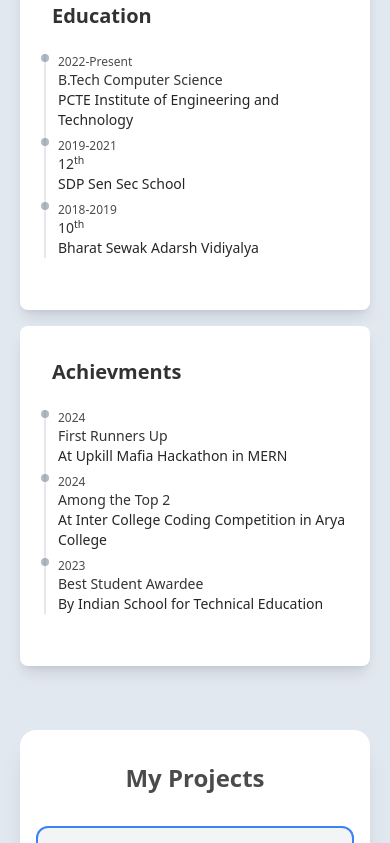
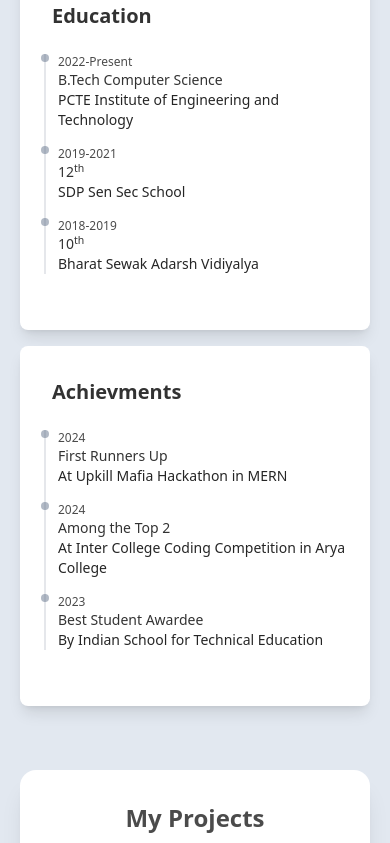
Before and after one commit to Iamaniketgupta/aniketguptaportfolio, a React (Vite) app: page / in a window 390 px wide. Shown: the part 1080-1923 px from the top of the page. Built offline with nearby package versions, Linux system fonts and the light colour scheme.

Commit message:
fix: known bugs

```diff
--- a/src/components/PortfolioPage.jsx
+++ b/src/components/PortfolioPage.jsx
@@ -32,7 +32,7 @@ const PortfolioPage = () => {
 
     return (
         <div className=" min-h-[100vh] bg-slate-200 text-black dark:bg-[#1d232a] duration-500 dark:text-white py-5 p-5 font-sans">
-            <div className="main-wrapper grid grid-cols-1  place-items-start md:grid-cols-2 lg:grid-cols-3 md:gap-5 ">
+            <div className="main-wrapper grid grid-cols-1  place-items-start md:grid-cols-2 lg:grid-cols-3 md:gap-5 max-md:place-items-center ">
                 <div className="personal-details grid grid-cols-1 gap-4 ">
                     {/* Theme */}
                     <div className="bg-white  dark:bg-[#333a42] shadow-lg rounded-lg  pl-6 pr-2 py-4">
@@ -136,21 +136,21 @@ const PortfolioPage = () => {
 
                             <ol className=" border-l-2 pl-3 relative">
                                 <div className="w-2 h-2 rounded-full absolute bg-slate-500 left-[-5px] opacity-50"></div>
-                                <li className="text-sm  mb-2 font-medium">
+                                <li className="text-sm  mb-4 font-medium">
                                     <div className="text-xs opacity-70">2022-Present</div>
                                     <div className="opacity-80">B.Tech Computer Science</div>
                                     <div className="opacity-85">PCTE Institute of Engineering and Technology</div>
 
                                 </li>
                                 <div className="w-2 h-2 rounded-full absolute bg-slate-500 left-[-5px] opacity-50"></div>
-                                <li className="text-sm font-medium mb-2">
+                                <li className="text-sm font-medium mb-4">
                                     <div className="text-xs opacity-70">2019-2021 </div>
                                     <div className="opacity-80">12<sup>th</sup></div>
                                     <div className="opacity-85">SDP Sen Sec School</div>
 
                                 </li>
                                 <div className="w-2 h-2 rounded-full absolute bg-slate-500 left-[-5px] opacity-50"></div>
-                                <li className="text-sm  mb-2 font-medium">
+                                <li className="text-sm  mb-3 font-medium">
                                     <div className="text-xs opacity-70">2018-2019</div>
                                     <div className="opacity-80">10<sup>th</sup></div>
                                     <div className="opacity-85">Bharat Sewak Adarsh Vidiyalya</div>
@@ -168,21 +168,21 @@ const PortfolioPage = () => {
 
                             <ol className=" border-l-2 pl-3 relative">
                                 <div className="w-2 h-2 rounded-full absolute bg-slate-500 left-[-5px] opacity-50"></div>
-                                <li className="text-sm  mb-2 font-medium">
+                                <li className="text-sm  mb-4 font-medium">
                                     <div className="text-xs opacity-70">2024</div>
                                     <div className="opacity-80">First Runners Up</div>
                                     <div className="opacity-85">At Upkill Mafia Hackathon in MERN</div>
 
                                 </li>
                                 <div className="w-2 h-2 rounded-full absolute bg-slate-500 left-[-5px] opacity-50"></div>
-                                <li className="text-sm font-medium mb-2">
+                                <li className="text-sm font-medium mb-4">
                                     <div className="text-xs opacity-70">2024 </div>
                                     <div className="opacity-80">Among the Top 2 </div>
                                     <div className="opacity-85">At Inter College Coding Competition in Arya College</div>
 
                                 </li>
                                 <div className="w-2 h-2 rounded-full absolute bg-slate-500 left-[-5px] opacity-50"></div>
-                                <li className="text-sm  mb-2 font-medium">
+                                <li className="text-sm  mb-3 font-medium">
                                     <div className="text-xs opacity-70">2023</div>
                                     <div className="opacity-80">Best Student Awardee</div>
                                     <div className="opacity-85">By Indian School for Technical Education</div>
@@ -201,7 +201,7 @@ const PortfolioPage = () => {
                         <div className="flex text-2xl font-bold opacity-70 mb-8 justify-center ">
                             My Projects
                         </div>
-                        <div className="projects grid grid-cols-1 lg:grid-cols-2 gap-7 ">
+                        <div className="projects grid grid-cols-1 lg:grid-cols-2 gap-7 max-md:place-items-center ">
 
 
 
```
